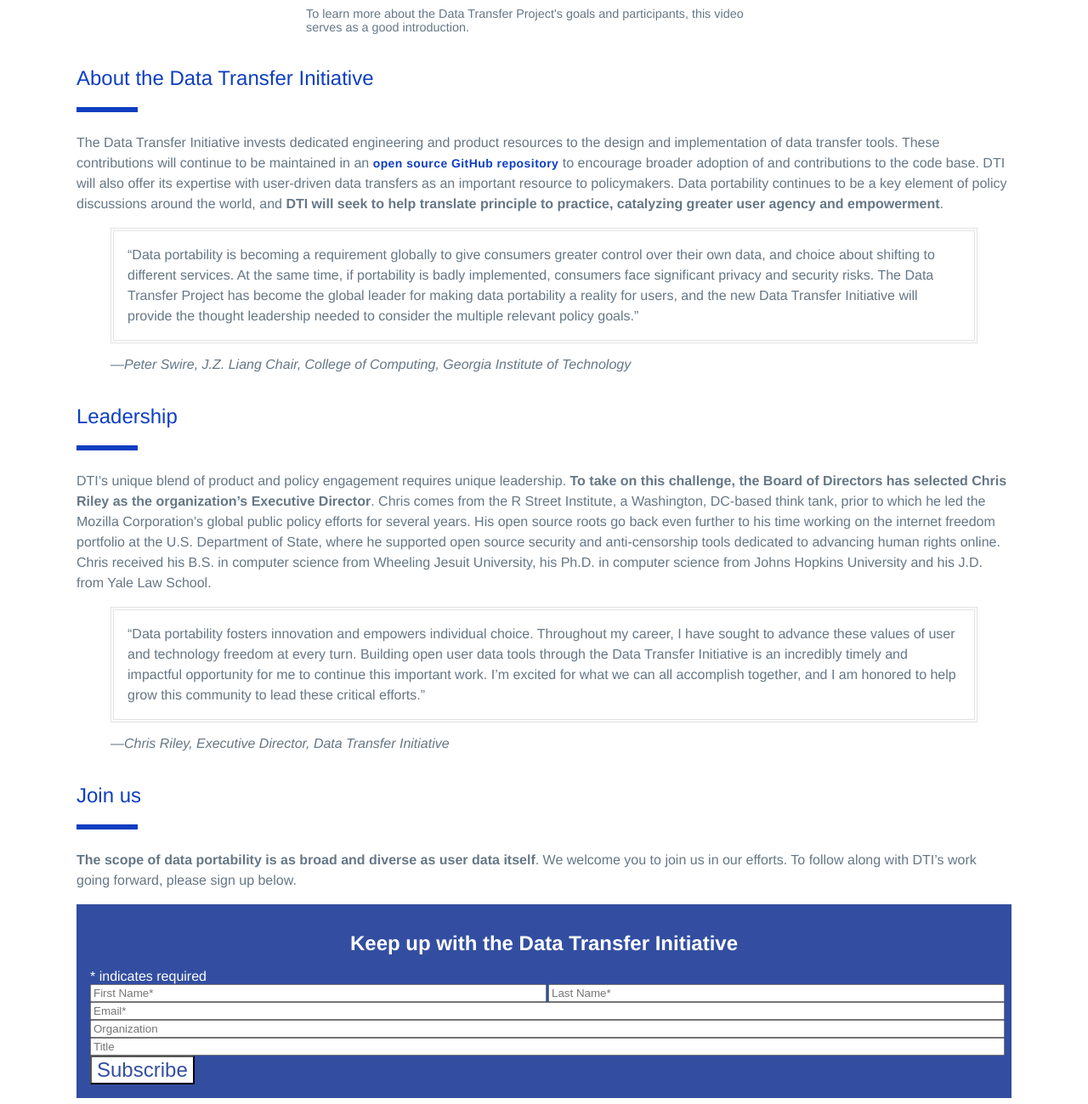
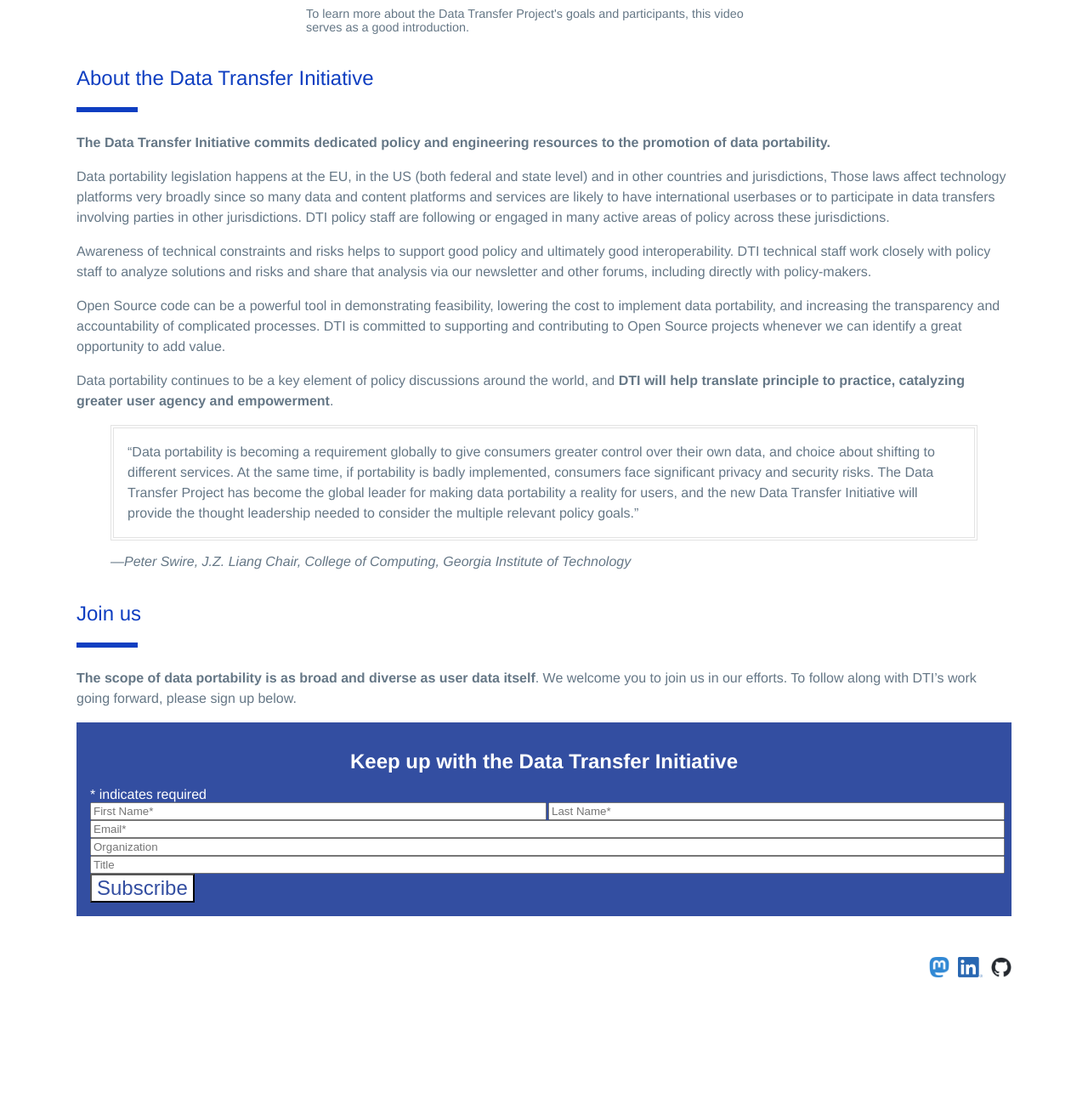
Before and after one commit to dtinit/dtinit.github.io, a Jekyll site: the page built from index.md, in a window 1280 px wide and 1400 px high, scrolled down 1173 px, cut to the strip 101-1400 px from the top of the window. Shown: the whole strip at 85% size. Built offline with Jekyll 4.4.1, drawn with Linux system fonts in a browser that asks for light colours; our own code applies the rules of GitHub Pages for plain Markdown files; comment, search, counter and statistics services are not loaded; after the commit the page ends 2453 px from its top, so only the background shows below that.

Commit message:
Replaces Twitter in social media footer with Github. Moves past event to a past events section. Updates more front-page text

```diff
--- a/_includes/social-media-icons.html
+++ b/_includes/social-media-icons.html
@@ -4,6 +4,6 @@
 <a class ="socialIcon" rel="me" href="https://www.linkedin.com/company/data-transfer-initiative/" target="blank">
   <img height="24px" src="/images/linkedIn-icon.png" alt="Blue square with the word 'in' that represents the social media service LinkedIn"/>
 </a>
-<a class="socialIcon" href="https://twitter.com/DTinitiative" target="blank" rel="noopener nofollow me">
-  <img height="24px" src="/images/twitter-icon.png" alt="A black X representing the social media service formerly known as Twitter" />
+<a class="socialIcon" href="https://github.com/dtinit" target="blank" rel="noopener nofollow me">
+  <img height="24px" src="/images/github-mark.png" alt="The round black-and-white Invertocat logo representing GitHub" />
 </a>
--- a/index.md
+++ b/index.md
@@ -55,7 +55,15 @@
 <section class="section" markdown="1">
 ## About the Data Transfer Initiative
 
-The Data Transfer Initiative invests dedicated engineering and product resources to the design and implementation of data transfer tools. These contributions will continue to be maintained in an [open source GitHub repository](https://github.com/google/data-transfer-project){:target="blank"} to encourage broader adoption of and contributions to the code base. DTI will also offer its expertise with user-driven data transfers as an important resource to policymakers. Data portability continues to be a key element of policy discussions around the world, and **DTI will seek to help translate principle to practice, catalyzing greater user agency and empowerment**.
+**The Data Transfer Initiative commits dedicated policy and engineering resources to the promotion of data portability.**
+
+Data portability legislation happens at the EU, in the US (both federal and state level) and in other countries and jurisdictions, Those laws affect technology platforms very broadly since so many data and content platforms and services are likely to have international userbases or to participate in data transfers involving parties in other jurisdictions.  DTI policy staff are following or engaged in many active areas of policy across these jurisdictions.
+
+Awareness of technical constraints and risks helps to support good policy and ultimately good interoperability.  DTI technical staff work closely with policy staff to analyze solutions and risks and share that analysis via our newsletter and other forums, including directly with policy-makers.
+
+Open Source code can be a powerful tool in demonstrating feasibility, lowering the cost to implement data portability, and increasing the transparency and accountability of complicated processes.  DTI is committed to supporting and contributing to Open Source projects whenever we can identify a great opportunity to add value.
+
+Data portability continues to be a key element of policy discussions around the world, and **DTI will help translate principle to practice, catalyzing greater user agency and empowerment**.
 
 <blockquote>
 <p>Data portability is becoming a requirement globally to give consumers greater control over their own data, and choice about shifting to different services. At the same time, if portability is badly implemented, consumers face significant privacy and security risks. The Data Transfer Project has become the global leader for making data portability a reality for users, and the new Data Transfer Initiative will provide the thought leadership needed to consider the multiple relevant policy goals.</p>
@@ -66,19 +74,6 @@
 </section>
 
 <section class="section" markdown="1">
-## Leadership
-
-DTI’s unique blend of product and policy engagement requires unique leadership. **To take on this challenge, the Board of Directors has selected Chris Riley as the organization’s Executive Director**. Chris comes from the R Street Institute, a Washington, DC-based think tank, prior to which he led the Mozilla Corporation’s global public policy efforts for several years. His open source roots go back even further to his time working on the internet freedom portfolio at the U.S. Department of State, where he supported open source security and anti-censorship tools dedicated to advancing human rights online. Chris received his B.S. in computer science from Wheeling Jesuit University, his Ph.D. in computer science from Johns Hopkins University and his J.D. from Yale Law School.
-
-<blockquote>
-<p>Data portability fosters innovation and empowers individual choice. Throughout my career, I have sought to advance these values of user and technology freedom at every turn. Building open user data tools through the Data Transfer Initiative is an incredibly timely and impactful opportunity for me to continue this important work. I’m excited for what we can all accomplish together, and I am honored to help grow this community to lead these critical efforts.</p>
-<footer>
-<cite>Chris Riley, Executive Director, Data Transfer Initiative</cite>
-</footer>
-</blockquote>
-</section>
-
-<section class="section" markdown="1">
 ## Join us
 
 **The scope of data portability is as broad and diverse as user data itself**. We welcome you to join us in our efforts. To follow along with DTI's work going forward, please sign up below.
```
Also changed, not shown: events.md (+5 -2 lines), images/github-mark.png (added), images/twitter-icon.png (deleted).
